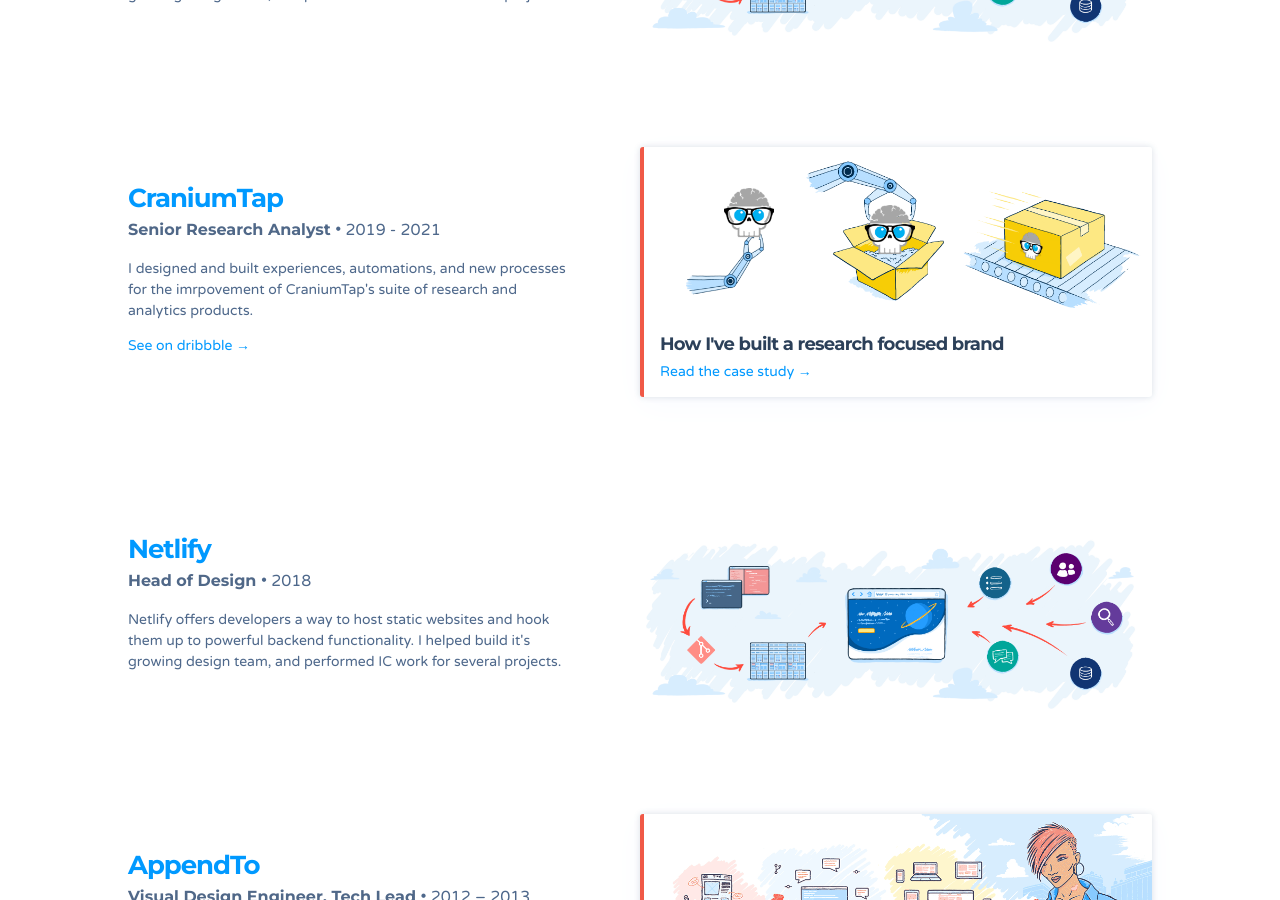
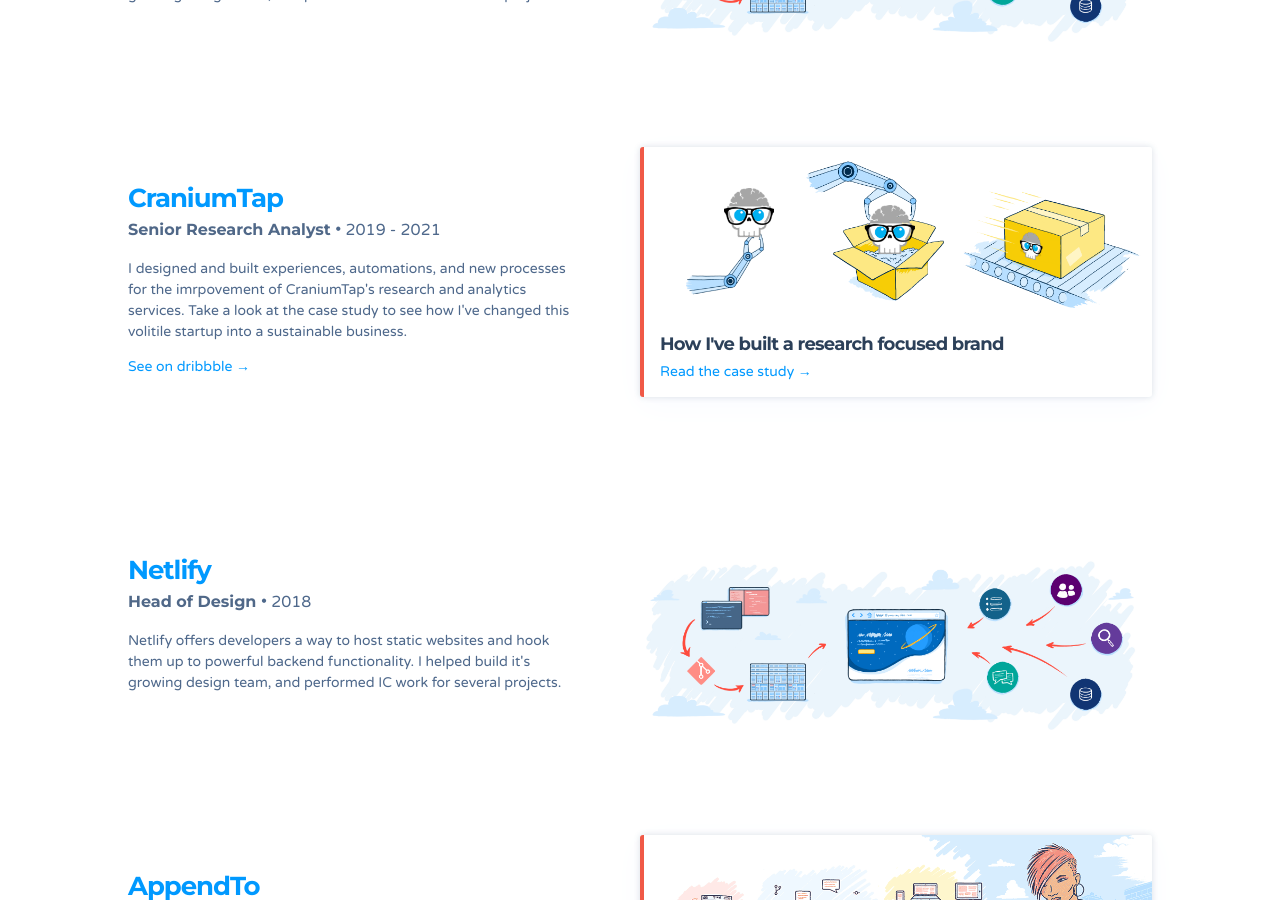
Before and after one commit to zenifold/max_page, a Jekyll site: the page built from index.html, in a window 1280 px wide and 900 px high, scrolled down 2661 px. Built offline with Jekyll 4.4.1, drawn with Linux system fonts in a browser that asks for light colours; some web fonts are replaced.

Commit message:
just some verbiage changes

```diff
--- a/_data/employers.yaml
+++ b/_data/employers.yaml
@@ -33,7 +33,7 @@
   role: Senior Research Analyst
   timeframe: 2019 - 2021
   summary: |
-    I designed and built experiences, automations, and new processes for the imrpovement of CraniumTap's suite of research and analytics products.
+    I designed and built experiences, automations, and new processes for the imrpovement of CraniumTap's research and analytics services. Take a look at the case study to see how I've changed this volitile startup into a sustainable business.
   dribbble: https://dribbble.com/jag/projects/540365-GitHub-work
   image: /img/case-studies/craniumtap-retooling-and-shipping.png
   image_alt: Retooling CraniumTap services and improving the business.
```
